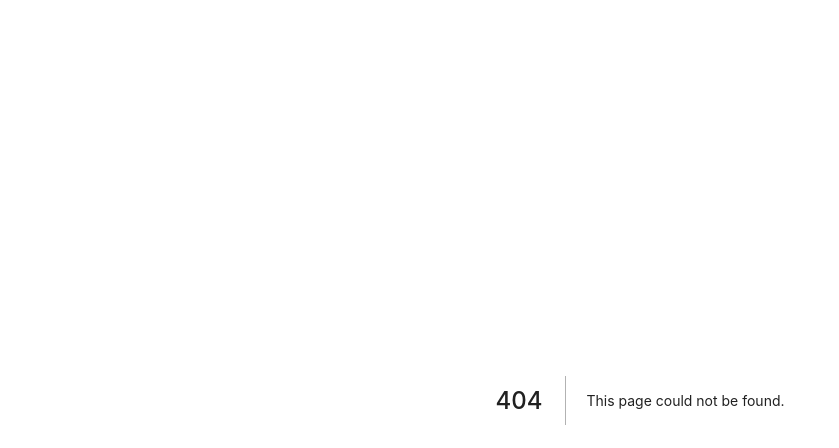
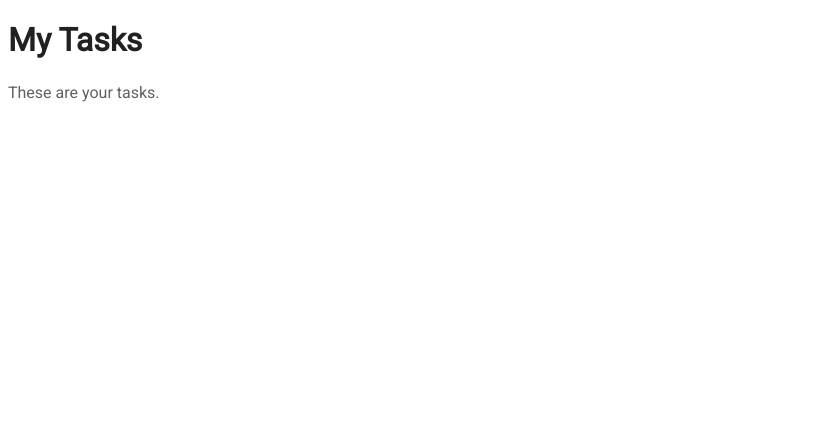
Before and after one commit to robdecipher/joffrey-ui, a Next.js app: page /tasks/1 in a window 1280 px wide. Before the commit this address had no page. Shown: the top 448 px of the page, without its empty margins (0-839 px from the left). Built offline with nearby package versions, Linux system fonts and the light colour scheme.

Commit message:
Dynamic routes added for uesr and task lists

```diff
--- /dev/null
+++ b/pages/tasks/[userid].js
@@ -0,0 +1,19 @@
+import { useRouter } from 'next/router';
+
+function MyTasks() {
+
+    const router = useRouter();
+
+    console.log(router.pathname);
+    console.log(router.query);
+
+    return(
+        <div>
+            <h1>My Tasks</h1>
+            <p>These are your tasks.</p>
+        </div>
+    );
+
+}
+
+export default MyTasks;
--- a/styles/globals.css
+++ b/styles/globals.css
@@ -7,6 +7,7 @@
 body {
   font-family: 'Roboto', sans-serif;
   color:#616161;
+  -webkit-font-smoothing:antialiased;
 }
 
 h1,
```
Also changed, not shown: pages/tasks/index.js (added, +10 -0 lines), pages/users/[userid]/index.js (added, +17 -0 lines), pages/users/index.js (added, +10 -0 lines).
